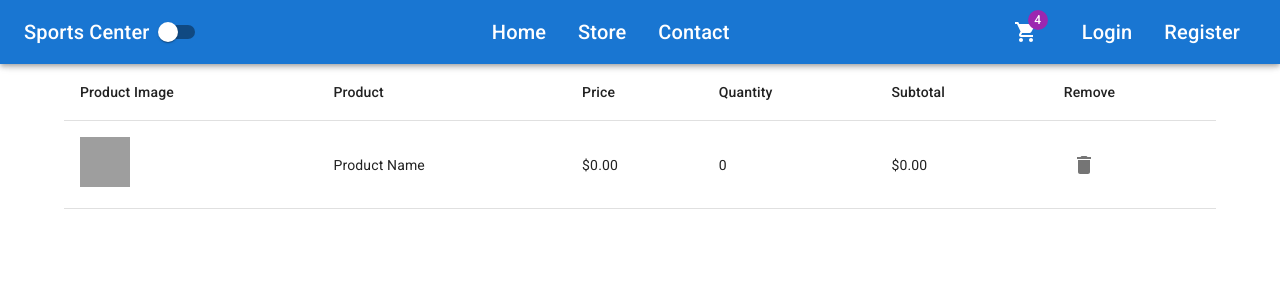
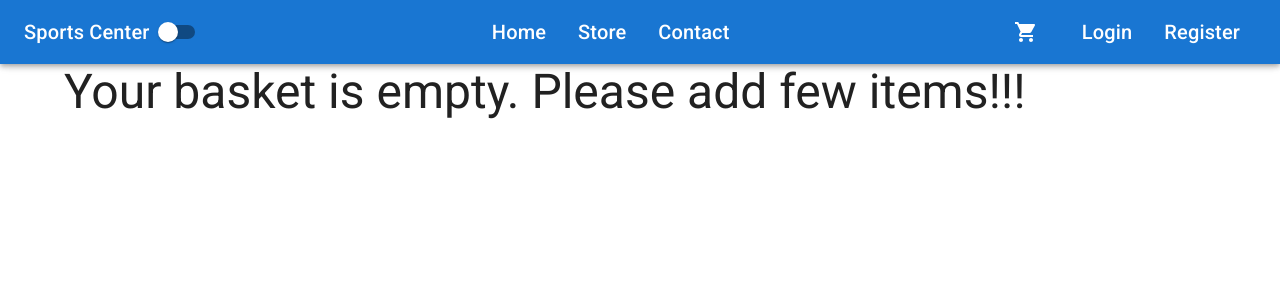
Before and after one commit to rahulsahay19/Java-React-FullStack, a React (Vite) app in the folder client/: page /basket in a window 1280 px wide. Shown: the top 300 px of the page. Built offline with nearby package versions, Linux system fonts and the light colour scheme; grey boxes are pictures that could not be loaded.

Commit message:
basket functionality completed

```diff
--- a/client/package.json
+++ b/client/package.json
@@ -15,6 +15,7 @@
     "@emotion/styled": "^11.11.0",
     "@fontsource/roboto": "^5.0.12",
     "@mui/icons-material": "^5.15.13",
+    "@mui/lab": "^5.0.0-alpha.168",
     "@mui/material": "^5.15.13",
     "@paralleldrive/cuid2": "^2.2.2",
     "@reduxjs/toolkit": "^2.2.1",
--- a/client/src/app/api/basketService.ts
+++ b/client/src/app/api/basketService.ts
@@ -6,7 +6,7 @@ import { setBasket } from "../../features/basket/basketSlice";
 import { createId } from "@paralleldrive/cuid2";
 
 class BasketService {
-    apiUrl = "http://localhost:8080/api/baskets";
+    apiUrl = "http://localhost:8081/api/baskets";
 
     async getBasketFromApi(){
         try{
--- a/client/src/app/layout/Header.tsx
+++ b/client/src/app/layout/Header.tsx
@@ -1,6 +1,8 @@
 import { ShoppingCart } from "@mui/icons-material";
 import { AppBar, Badge, Box, IconButton, List, ListItem, Switch, Toolbar, Typography } from "@mui/material";
 import { Link, NavLink } from "react-router-dom";
+import { useAppSelector } from "../store/configureStore";
+import { useEffect } from "react";
 
 const navLinks = [
     {title: 'Home', path:'/'},
@@ -27,6 +29,13 @@ interface Props {
     handleThemeChange:()=> void;
 }
 export default function Header({darkMode, handleThemeChange}: Props){
+    const {basket} = useAppSelector(state=>state.basket);
+    console.log('Basket: ', basket);
+    useEffect(()=>{
+        console.log('Basket Items:', basket?.items);
+    }, [basket]);
+    const itemCount = basket?.items?.reduce((sum, item)=>sum+item.quantity, 0) || 0;
+
     return(
         <AppBar position="fixed" sx={{ zIndex: (theme) => theme.zIndex.drawer + 1 }}>
             <Toolbar sx={{
@@ -49,7 +58,7 @@ export default function Header({darkMode, handleThemeChange}: Props){
             </List>
             <Box display='flex' alignItems='center'>
                 <IconButton component={Link} to='/basket' size='large' edge='start' color='inherit' sx={{mr:2}}>
-                    <Badge badgeContent="4" color="secondary">
+                    <Badge badgeContent={itemCount} color="secondary">
                         <ShoppingCart/>
                     </Badge>
                 </IconButton>
--- a/client/src/app/store/configureStors.ts
+++ b/client/src/app/store/configureStore.ts
@@ -4,7 +4,7 @@ import { basketSlice } from "../../features/basket/basketSlice";
 
 export const store = configureStore({
     reducer:{
-        baskket: basketSlice.reducer
+        basket: basketSlice.reducer
     }
 })
 
--- a/client/src/features/basket/BasketPage.tsx
+++ b/client/src/features/basket/BasketPage.tsx
@@ -1,8 +1,47 @@
-import { IconButton, Table, TableBody, TableCell, TableContainer, TableHead, TableRow, Typography } from "@mui/material";
+import { IconButton, Table, TableBody, TableCell, TableContainer, TableHead, TableRow, Typography, Paper} from "@mui/material";
 import DeleteIcon from '@mui/icons-material/Delete';
+import { useAppDispatch, useAppSelector } from "../../app/store/configureStore";
+import agent from "../../app/api/agent";
+import { Product } from "../../app/models/product";
+import { Add, Remove } from "@mui/icons-material";
+
 export default function BasketPage(){
+    const {basket} = useAppSelector(state=>state.basket);
+    const dispatch = useAppDispatch();
+    const {Basket: BasketActions} = agent;
+
+    const removeItem = (productId: number)=>{
+        BasketActions.removeItem(productId, dispatch);
+    };
+
+    const decrementItem = (productId: number, quantity: number = 1)=>{
+        BasketActions.decrementItemQuantity(productId, quantity, dispatch);
+    };
+    const incrementItem = (productId: number, quantity: number = 1)=>{
+        BasketActions.incrementItemQuantity(productId, quantity, dispatch);
+    };
+    // Define the extractImageName function
+    const extractImageName = (item: Product): string | null => {
+        if (item && item.pictureUrl) {
+            const parts = item.pictureUrl.split('/');
+            if (parts.length > 0) {
+                return parts[parts.length - 1];
+            }
+        }
+        return null;
+    };
+
+    // Function to format the price with INR currency symbol
+    const formatPrice = (price: number): string =>{
+        return new Intl.NumberFormat('en-IN', {
+            style: 'currency',
+            currency: 'INR',
+            minimumFractionDigits: 2
+        }).format(price);
+    };
+    if(!basket || basket.items.length ===0 ) return <Typography variant="h3">Your basket is empty. Please add few items!!!</Typography>
     return (
-        <TableContainer>
+        <TableContainer component={Paper}>
             <Table>
                 <TableHead>
                     <TableRow>
@@ -15,20 +54,32 @@ export default function BasketPage(){
                     </TableRow>
                 </TableHead>
                 <TableBody>
-                    <TableRow>
+                    {basket.items.map((item) => (
+                        <TableRow key={item.id}>
                             <TableCell>
-                            <img src="/images/default-product-image.png" alt="Product" width="50" height="50" />
+                                {item.pictureUrl && (
+                                    <img src={"/images/products/"+extractImageName(item)} alt="Product" width="50" height="50" />
+                                )}
                             </TableCell>
-                        <TableCell>Product Name</TableCell>
-                        <TableCell>$0.00</TableCell>
-                        <TableCell>0</TableCell>
-                        <TableCell>$0.00</TableCell>
+                            <TableCell>{item.name}</TableCell>
+                            <TableCell>{formatPrice(item.price)}</TableCell>
                             <TableCell>
-                            <IconButton aria-label="delete">
+                                <IconButton color='error' onClick={() => decrementItem(item.id)}>
+                                    <Remove />
+                                </IconButton>
+                                {item.quantity}
+                                <IconButton color='error' onClick={() => incrementItem(item.id)}>
+                                    <Add />
+                                </IconButton>
+                            </TableCell>
+                            <TableCell>{formatPrice(item.price * item.quantity)}</TableCell>
+                            <TableCell>
+                                <IconButton onClick={() => removeItem(item.id)} aria-label="delete">
                                     <DeleteIcon />
                                 </IconButton>
                             </TableCell>
                         </TableRow>
+                    ))}
                 </TableBody>
             </Table>
         </TableContainer>
--- a/client/src/features/catalog/ProductCard.tsx
+++ b/client/src/features/catalog/ProductCard.tsx
@@ -1,6 +1,11 @@
-import { Avatar, Button, Card, CardActions, CardContent, CardHeader, CardMedia, Typography } from "@mui/material";
+import { Avatar, Button, Card, CardActions, CardContent, CardHeader, CardMedia, CircularProgress, Typography } from "@mui/material";
 import { Product } from "../../app/models/product";
 import { Link } from "react-router-dom";
+import { useState } from "react";
+import agent from "../../app/api/agent";
+import { LoadingButton } from "@mui/lab";
+import { useAppDispatch } from "../../app/store/configureStore";
+import { setBasket } from "../basket/basketSlice";
 
 interface Props {
     product : Product;
@@ -21,6 +26,18 @@ export default function ProductCard({product}: Props){
         currency: 'INR',
         minimumFractionDigits: 2
       }).format(price);
+    }
+    const [loading, setLoading] = useState(false);
+    const dispatch = useAppDispatch();
+    function addItem(){
+      setLoading(true);
+      agent.Basket.addItem(product, dispatch)
+        .then(response=>{
+          console.log('New Basket:', response.basket);
+          dispatch(setBasket(response.basket));
+        })
+        .catch(error=>console.log(error))
+        .finally(()=>setLoading(false));
     }
     return (
         <Card>
@@ -46,7 +63,14 @@ export default function ProductCard({product}: Props){
           </Typography>
         </CardContent>
         <CardActions>
-          <Button size="small">Add to cart</Button>
+        <LoadingButton
+          loading={loading}
+          onClick={addItem}
+          size="small"
+          startIcon={loading ? <CircularProgress size={20} color="inherit" /> : null}
+        >
+          Add to cart
+        </LoadingButton>
           <Button component={Link} to={`/store/${product.id}`} size="small">View</Button>
         </CardActions>
         </Card>
--- a/client/src/main.tsx
+++ b/client/src/main.tsx
@@ -9,7 +9,7 @@ import './app/layout/index.css'
 import { RouterProvider } from 'react-router-dom';
 import { router } from './app/router/Routes.tsx';
 import { Provider } from 'react-redux';
-import { store } from './app/store/configureStors.ts';
+import { store } from './app/store/configureStore.ts';
 
 ReactDOM.createRoot(document.getElementById('root')!).render(
   <React.StrictMode>
```
Also changed, not shown: 1 other file (tests, documents, lock files or other folders). Lines whose indentation alone changed are shown as unchanged.
